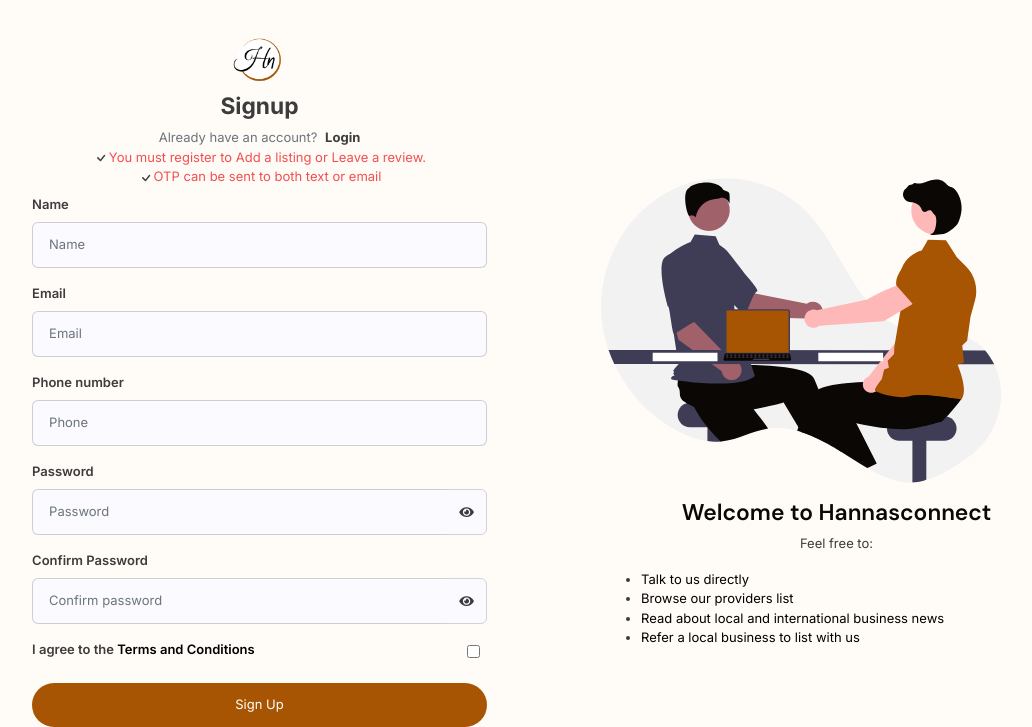
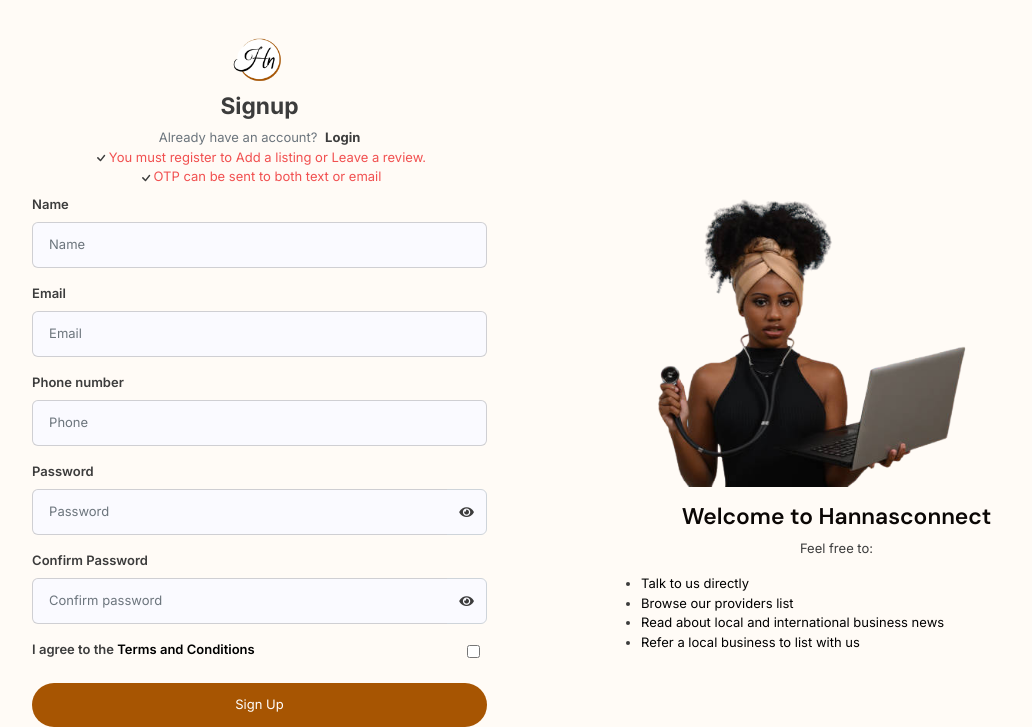
Before and after one commit to kev254/hannasconnect-frontend, a PHP site: page /signup.php in a window 1280 px wide. Shown: the top 727 px of the page, without its empty margins (92-1124 px from the left). Run offline with PHP 8.4, Linux system fonts and the light colour scheme; some libraries are stand-ins or nearby versions.

Commit message:
Sign up image

```diff
--- a/signup.php
+++ b/signup.php
@@ -279,7 +279,7 @@
                                     </div> <!-- end .padding-5 -->
                                 </div>
                                 <div class="col-lg-5 col-md-6 d-none d-md-block ">
-                                    <img src="img/new/login-img.svg" class="img-fluid" alt="">
+                                    <img src="img/new/bg.png" class="img-fluid" alt="">
                                     <h3 class="mt-3 text-center">
                                         Welcome to Hannasconnect
                                     </h3>
```
